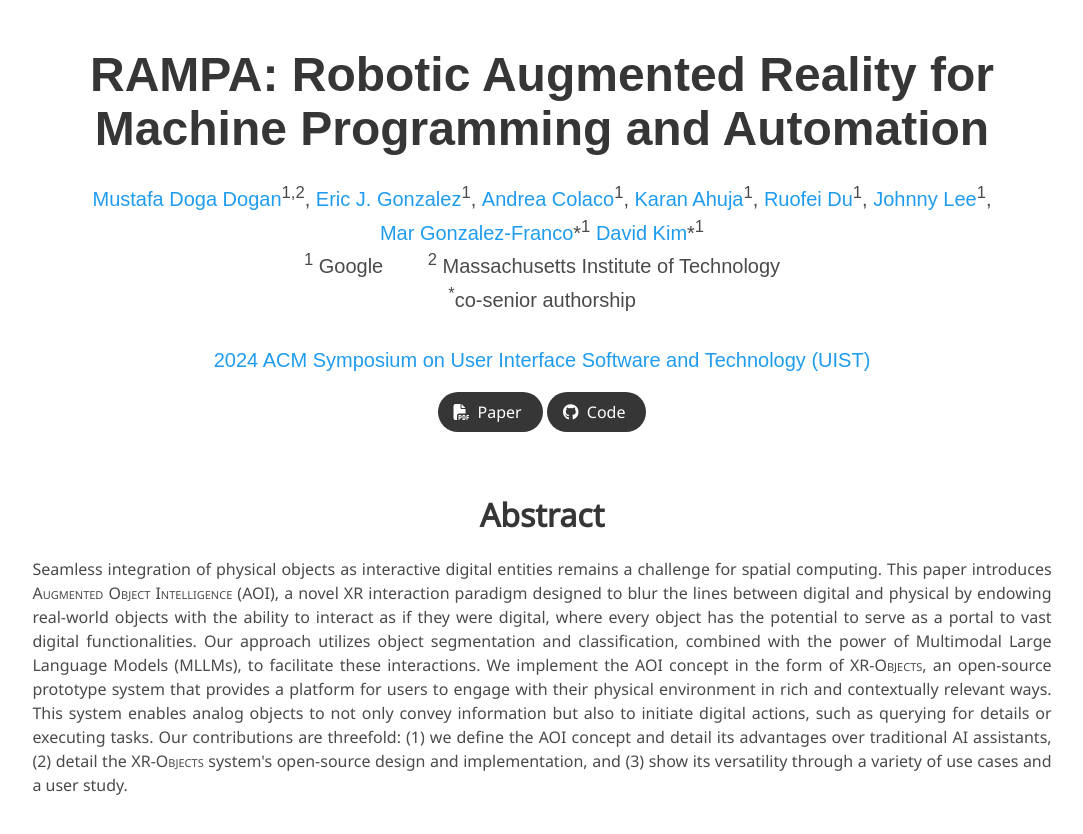
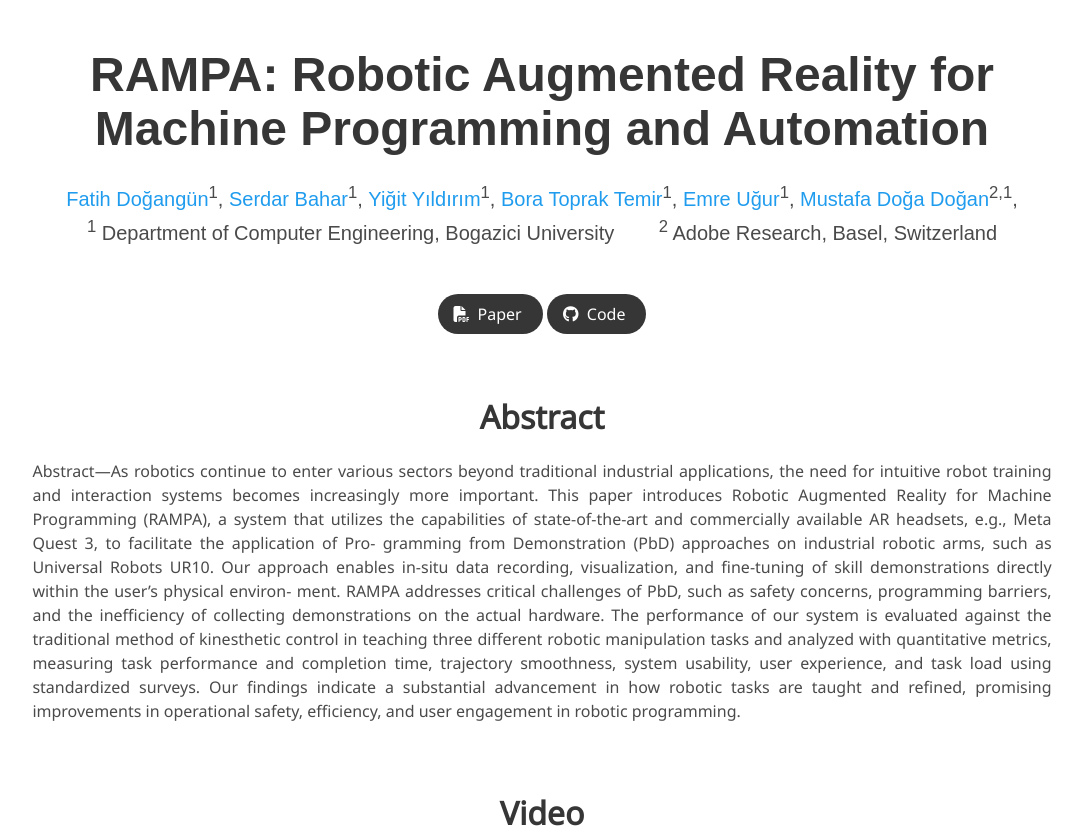
Before and after one commit to rampa-robot/rampa-robot.github.io, a plain HTML site: page index.html in a window 1280 px wide. Shown: the top 834 px of the page, without its empty margins (98-1181 px from the left). Drawn offline with nearby package versions, Linux system fonts and the light colour scheme; some icons are missing; a web font is replaced by a local one.

Commit message:
Update index.html

```diff
--- a/index.html
+++ b/index.html
@@ -3,7 +3,7 @@
 <head>
   <meta charset="utf-8">
   <meta name="description"
-        content="Augmented Object Intelligence with XR-Objects.">
+        content="End-to-end Robotic Programming with Augmented Reality ">
   <meta name="keywords" content="">
   <meta name="viewport" content="width=device-width, initial-scale=1">
   <title>RAMPA: Robotic Augmented Reality for Machine Programming and Automation</title>
@@ -50,46 +50,34 @@
           <h1 class="title is-1 publication-title">RAMPA: Robotic Augmented Reality for Machine Programming and Automation</h1>
           <div class="is-size-5 publication-authors">
             <span class="author-block">
-              <a href="https://www.dogadogan.com/" target="_blank">Mustafa Doga Dogan</a><sup>1,2</sup>,</span>
+              <a target="_blank">Fatih Doğangün</a><sup>1</sup>,</span>
             <span class="author-block">
-              <a href="https://www.ejgonzalez.me/" target="_blank">Eric J. Gonzalez</a><sup>1</sup>,</span>
+              <a target="_blank">Serdar Bahar</a><sup>1</sup>,</span>
             <span class="author-block">
-              <a href="https://www.linkedin.com/in/andrea-colaco-612bb7a" target="_blank" >Andrea Colaco</a><sup>1</sup>,
+              <a target="_blank" >Yiğit Yıldırım</a><sup>1</sup>,
             </span>
             <span class="author-block">
-              <a href="https://karan-ahuja.com/" target="_blank" >Karan Ahuja</a><sup>1</sup>,
+              <a target="_blank" >Bora Toprak Temir</a><sup>1</sup>,
             </span>
             <span class="author-block">
-              <a href="https://duruofei.com/" target="_blank" >Ruofei Du</a><sup>1</sup>,
+              <a target="_blank" >Emre Uğur</a><sup>1</sup>,
             </span>
             <span class="author-block">
-              <a href="https://research.google/people/johnny-chung-lee/" target="_blank" >Johnny Lee</a><sup>1</sup>,
-            </span>
-            <span class="author-block">
-              <a href="https://margonzalezfranco.github.io/" target="_blank" >Mar Gonzalez-Franco</a>*<sup>1</sup>
-            </span>
-            <span class="author-block">
-              <a href="https://davidkim.de/" target="_blank" >David Kim</a>*<sup>1</sup>
+              <a target="_blank" >Mustafa Doğa Doğan</a><sup>2,1</sup>,
             </span>
           </div>
 
           <div class="is-size-5 publication-authors">
-            <span class="author-block"><sup>1</sup> Google &nbsp;&nbsp;&nbsp;&nbsp;&nbsp;&nbsp; <sup>2</sup> Massachusetts Institute of Technology</span>
-            <!-- <br/>
-            <span class="author-block"><sup>2</sup> Massachusetts Institute of Technology</span> --!>
-            <br/>
-            <span class="author-block"><sup>*</sup>co-senior authorship</span>
-
+            <span class="author-block"><sup>1</sup> Department of Computer Engineering, Bogazici University &nbsp;&nbsp;&nbsp;&nbsp;&nbsp;&nbsp; <sup>2</sup> Adobe Research, Basel, Switzerland</span>
             <br/><br/>
-            <span class="author-block"><a href="https://uist.acm.org/2024/" target="_blank" >2024 ACM Symposium on User Interface Software and Technology (UIST)</a></span>
-
+            <!-- <span class="author-block"><a href="https://uist.acm.org/2024/" target="_blank" >2024 ACM Symposium on User Interface Software and Technology (UIST)</a></span> -->
           </div>
 
           <div class="column has-text-centered">
             <div class="publication-links">
               <!-- PDF Link. -->
               <span class="link-block">
-                <a href="https://arxiv.org/pdf/2404.13274" target="_blank"
+                <a href="https://arxiv.org/abs/2410.13412" target="_blank"
                    class="external-link button is-normal is-rounded is-dark">
                   <span class="icon">
                       <i class="fas fa-file-pdf"></i>
@@ -99,7 +87,7 @@
               </span>
               <!-- Code Link. -->
               <span class="link-block">
-                <a href="https://github.com/google/xr-objects" target="_blank"
+                <a href="https://github.com/dogadogan/rampa" target="_blank"
                    class="external-link button is-normal is-rounded is-dark">
                   <span class="icon">
                       <i class="fab fa-github"></i>
@@ -123,20 +111,28 @@
     <h2 class="title is-3">Abstract</h2>
     <div class="content has-text-justified">
       <p>
-        Seamless integration of physical objects as interactive digital entities remains a challenge for spatial computing.
-        This paper introduces <span class="dnerf">Augmented Object Intelligence</span> (AOI), a novel XR interaction paradigm designed
-        to blur the lines between digital and physical by endowing real-world objects with the ability to interact as if they were digital,
-         where every object has the potential to serve as a portal to vast digital functionalities.
-        Our approach utilizes object segmentation and classification, combined with the power of Multimodal Large Language Models (MLLMs),
-        to facilitate these interactions.
-        We implement the AOI concept in the form of <span class="dnerf">XR-Objects</span>, an open-source prototype system that provides a platform for users to
-        engage with their physical environment in rich and contextually relevant ways.
-        This system enables analog objects to not only convey information but also to initiate digital actions, such as querying for
-        details or executing tasks.
-        Our contributions are threefold: (1) we define the AOI concept and detail its advantages over traditional AI assistants,
-        (2) detail the <span class="dnerf">XR-Objects</span> system's open-source design and implementation, and
-        (3) show its versatility through a variety of use cases and a user study.
-
+	Abstract—As robotics continue to enter various sectors beyond
+	traditional industrial applications, the need for intuitive robot
+	training and interaction systems becomes increasingly more
+	important. This paper introduces Robotic Augmented Reality
+	for Machine Programming (<span class="dnerf">RAMPA</span>), a system that utilizes the
+	capabilities of state-of-the-art and commercially available AR
+	headsets, e.g., <span class="italic">Meta Quest</span> 3, to facilitate the application of Pro-
+	gramming from Demonstration (<span class="italic">PbD</span>) approaches on industrial
+	robotic arms, such as Universal Robots UR10. Our approach
+	enables in-situ data recording, visualization, and fine-tuning of
+	skill demonstrations directly within the user’s physical environ-
+	ment. <span class="dnerf">RAMPA</span> addresses critical challenges of <span class="italic">PbD</span>, such as safety
+	concerns, programming barriers, and the inefficiency of collecting
+	demonstrations on the actual hardware. The performance of our
+	system is evaluated against the traditional method of kinesthetic
+	control in teaching three different robotic manipulation tasks and
+	analyzed with quantitative metrics, measuring task performance
+	and completion time, trajectory smoothness, system usability,
+	user experience, and task load using standardized surveys. Our
+	findings indicate a substantial advancement in how robotic tasks
+	are taught and refined, promising improvements in operational
+	safety, efficiency, and user engagement in robotic programming.
       </p>
 
     </div>
@@ -145,18 +141,15 @@
 <!--/ Abstract. -->
 
 
-
 <section class="section">
   <!-- Paper video. -->
   <div class="columns is-centered has-text-centered">
     <div class="column is-four-fifths" >
       <h2 class="title is-3">Video</h2>
-
         <video id="teaser" autoplay loop playsinline controls height="300px">
-          <source src="./static/videos/XR-Objects-UIST24.mp4"
+          <source src="./static/videos/rampa_video.mp4"
                   type="video/mp4">
         </video>
-
     </div>
   </div>
   <!--/ Paper video. -->
@@ -164,6 +157,7 @@
 </section>
 
 
+<!--
 <section class="hero is-light is-small">
   <div class="hero-body">
     <div class="container">
@@ -258,25 +252,20 @@
   </div>
 </section>
 
+-->
 
 <section class="section" id="BibTeX">
-
-
-
   <div class="container is-max-desktop content">
     <h2 class="title">BibTeX</h2>
-    <pre><code>@inproceedings{Dogan_2024_XRObjects,
-	address = {New York, NY, USA},
-	title = {Augmented Object Intelligence with XR-Objects},
-	isbn = {979-8-4007-0628-8/24/10},
-	url = {https://doi.org/10.1145/3654777.3676379},
-	doi = {10.1145/3654777.3676379},
-	language = {en},
-	booktitle = {Proceedings of the 37th {Annual} {ACM} {Symposium} on {User} {Interface} {Software} and {Technology}},
-	publisher = {Association for Computing Machinery},
-	author = {Dogan, Mustafa Doga and Gonzalez, Eric J and Ahuja, Karan and Du, Ruofei and Colaco, Andrea and Lee, Johnny and Gonzalez-Franco, Mar and Kim, David},
-	month = oct,
-	year = {2024},
+    <pre><code>@misc{dogangun2024ramparoboticaugmentedreality,
+      title={RAMPA: Robotic Augmented Reality for Machine Programming and Automation},
+      author={Fatih Dogangun and Serdar Bahar and Yigit Yildirim and Bora Toprak Temir and Emre Ugur and Mustafa Doga Dogan},
+      year={2024},
+      eprint={2410.13412},
+      archivePrefix={arXiv},
+      primaryClass={cs.RO},
+      url={https://arxiv.org/abs/2410.13412},
+}
 }</code></pre>
   </div>
 </section>
```
